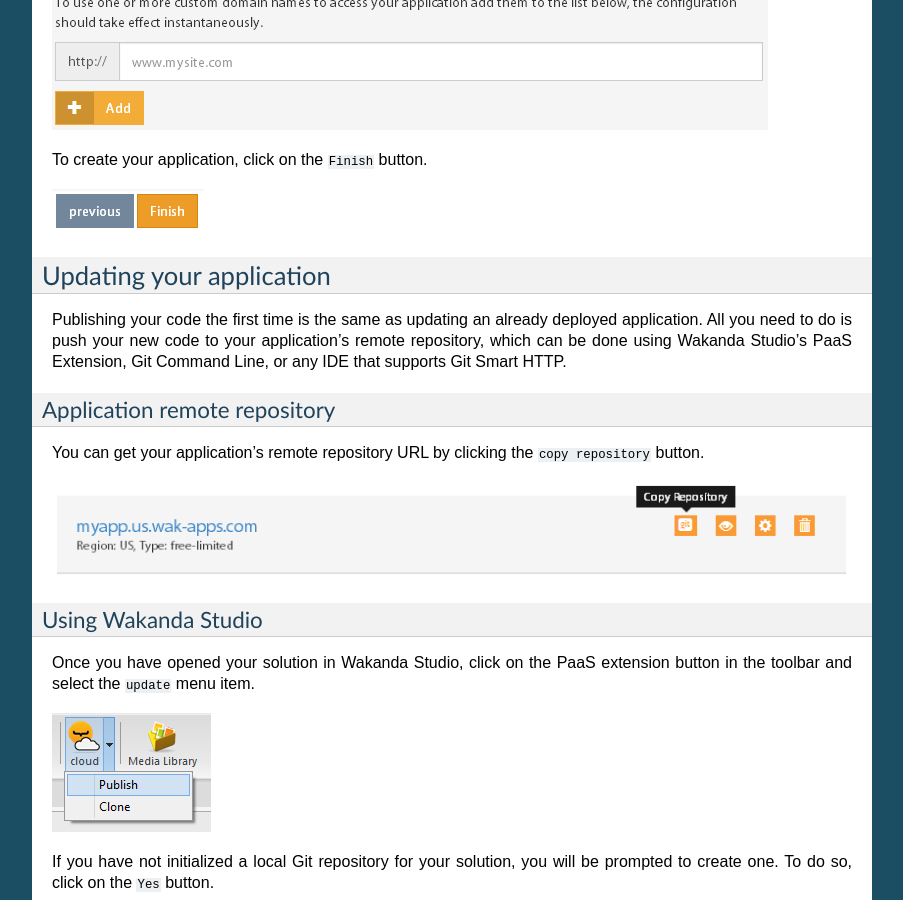
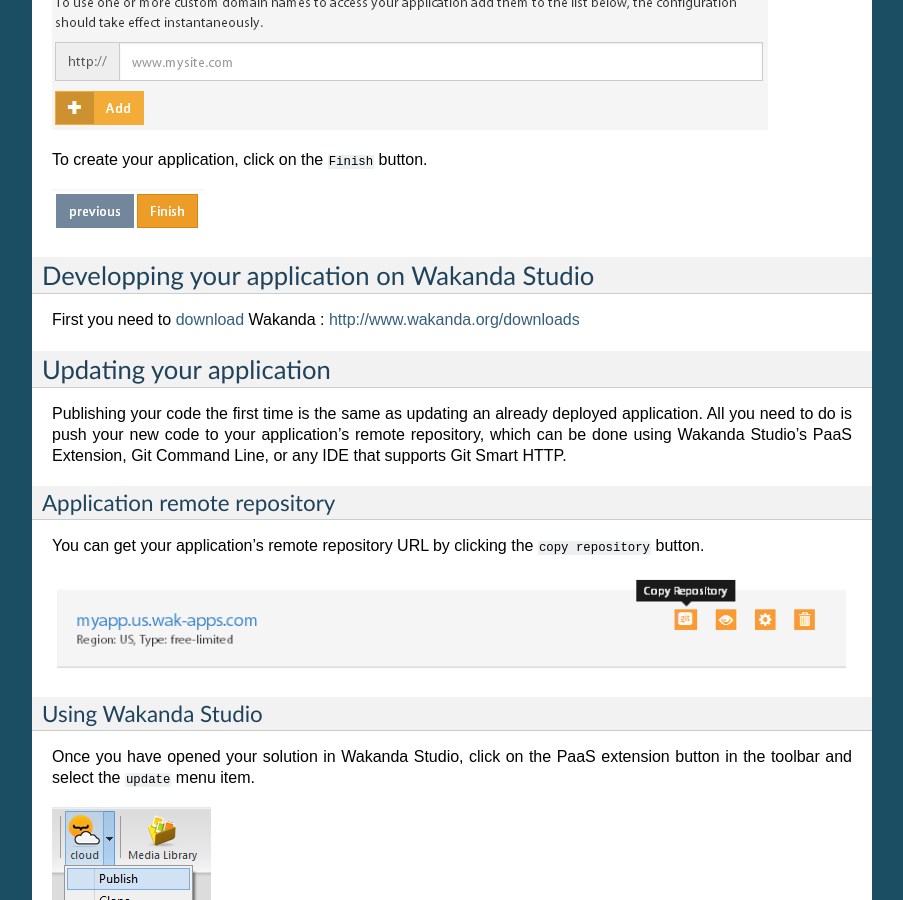
Before and after one commit to hamzahik/wakanda-paas-doc, a Sphinx documentation site: the page built from docs/getting_started.rst, in a window 1280 px wide and 900 px high, scrolled down 1308 px. Shown: the whole window, without its empty margins (198-1101 px from the left). Built offline with Sphinx 7.4.7, drawn with Linux system fonts in a browser that asks for light colours; some of the changed text lies outside the part shown.

Commit message:
Update getting_started.rst

```diff
--- a/docs/getting_started.rst
+++ b/docs/getting_started.rst
@@ -37,6 +37,16 @@
 To create your application, click on the ``Finish`` button.
 
 .. image:: images/finish.png
+
+**********************************************
+Developping your application on Wakanda Studio
+**********************************************
+
+First you need to download_ Wakanda : http://www.wakanda.org/downloads
+
+
+
+
 
 *************************
 Updating your application
@@ -82,3 +92,5 @@
     If your local repository is using a branch name other than ``master``, you must use the following command to push your application to the remote repository ::
 
     $ git push http://git.[my-application-name].us.wak-apps.com [local-branch-name]:master
+
+.. _download: http://www.wakanda.org/downloads
```
